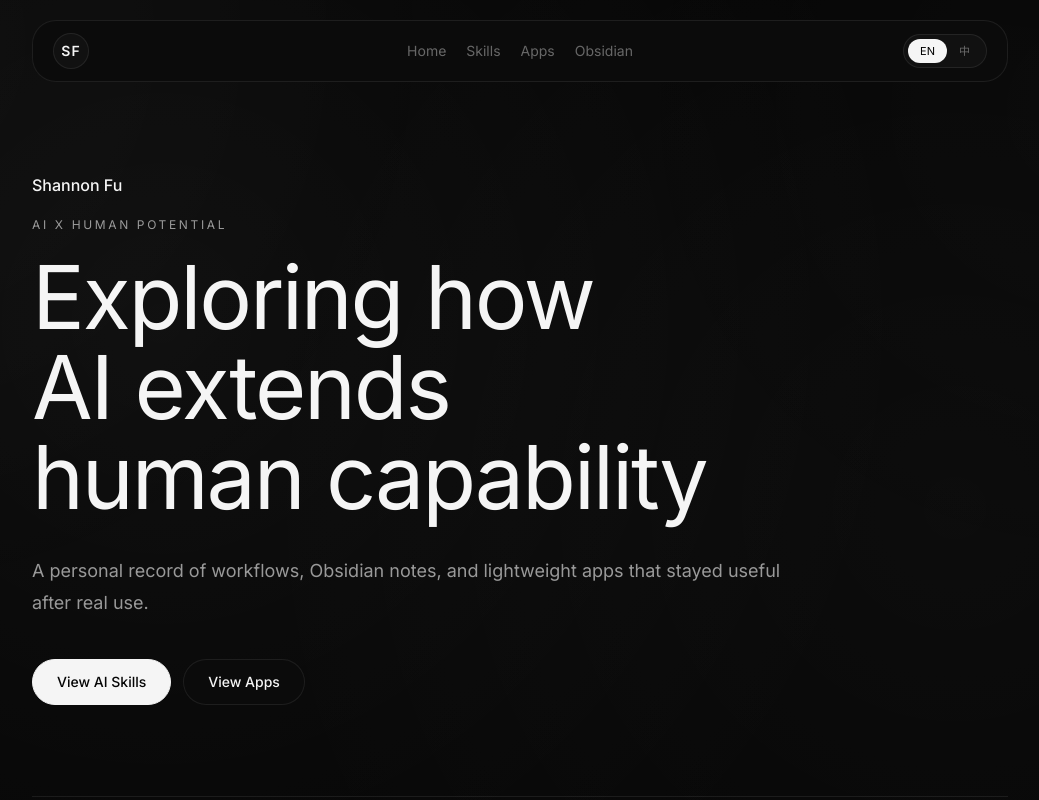
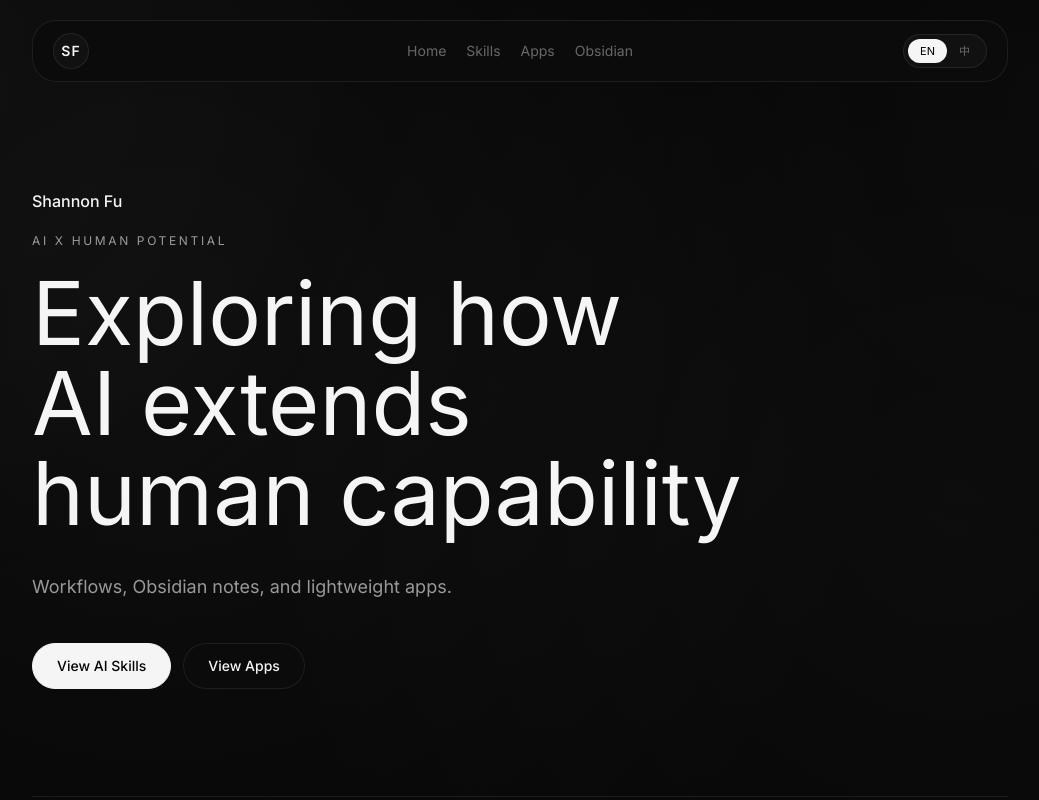
Before and after one commit to fxl625-bit/shannon, a Next.js app: page / in a window 1280 px wide. Shown: the top 800 px of the page, without its empty margins (120-1159 px from the left). Built offline with nearby package versions, Linux system fonts and the light colour scheme.

Commit message:
adjust Chinese hero copy

```diff
--- a/app/layout.tsx
+++ b/app/layout.tsx
@@ -14,7 +14,7 @@ const body = Inter({
 export const metadata: Metadata = {
   title: "Shannon Fu",
   description:
-    "Exploring how AI extends human capability through workflows, Obsidian notes, and lightweight apps.",
+    "Workflows, Obsidian notes, and lightweight apps.",
 };
 
 export default function RootLayout({
--- a/app/page.tsx
+++ b/app/page.tsx
@@ -22,18 +22,13 @@ export default function HomePage() {
             {site.home.badge[locale]}
           </p>
           <h1
-            className={`mt-5 max-w-4xl text-balance leading-[1.02] tracking-tight text-[color:var(--text-primary)] ${
-              locale === "zh" ? "text-[40px] sm:text-[58px] lg:text-[72px]" : "text-[48px] sm:text-[72px] lg:text-[88px]"
+            className={`mt-5 leading-[1.02] tracking-normal text-[color:var(--text-primary)] ${
+              locale === "zh"
+                ? "max-w-none whitespace-nowrap text-[24px] sm:text-[44px] lg:text-[60px]"
+                : "max-w-4xl text-balance text-[48px] sm:text-[72px] lg:text-[88px]"
             }`}
           >
-            {locale === "zh" ? (
-              <>
-                <span className="block">探索 AI 如何提升</span>
-                <span className="block whitespace-nowrap">人的能力</span>
-              </>
-            ) : (
-              site.home.title[locale]
-            )}
+            {site.home.title[locale]}
           </h1>
           <p className="mt-8 max-w-[34ch] text-base leading-8 text-[color:var(--text-secondary)] sm:max-w-3xl sm:text-lg">
             {site.home.description[locale]}
--- a/data/site.ts
+++ b/data/site.ts
@@ -48,11 +48,11 @@ export const site = {
     },
     title: {
       en: "Exploring how AI extends human capability",
-      zh: "\u63a2\u7d22 AI \u5982\u4f55\u63d0\u5347\u4eba\u7684\u80fd\u529b",
+      zh: "\u63a2\u7d22 AI \u5982\u4f55\u63d0\u5347\u4eba\u7684\u80fd\u529b\u8fb9\u754c",
     },
     description: {
-      en: "A personal record of workflows, Obsidian notes, and lightweight apps that stayed useful after real use.",
-      zh: "\u8fd9\u91cc\u8bb0\u5f55\u6211\u771f\u6b63\u7528\u4e0b\u6765\u7684\u5de5\u4f5c\u6d41\u3001Obsidian \u7b14\u8bb0\u548c\u8f7b\u91cf\u5e94\u7528\u3002",
+      en: "Workflows, Obsidian notes, and lightweight apps.",
+      zh: "\u5de5\u4f5c\u6d41\u3001Obsidian \u7b14\u8bb0\u548c\u8f7b\u91cf\u5e94\u7528\u3002",
     },
     ctaPrimary: {
       en: "View AI Skills",
```
